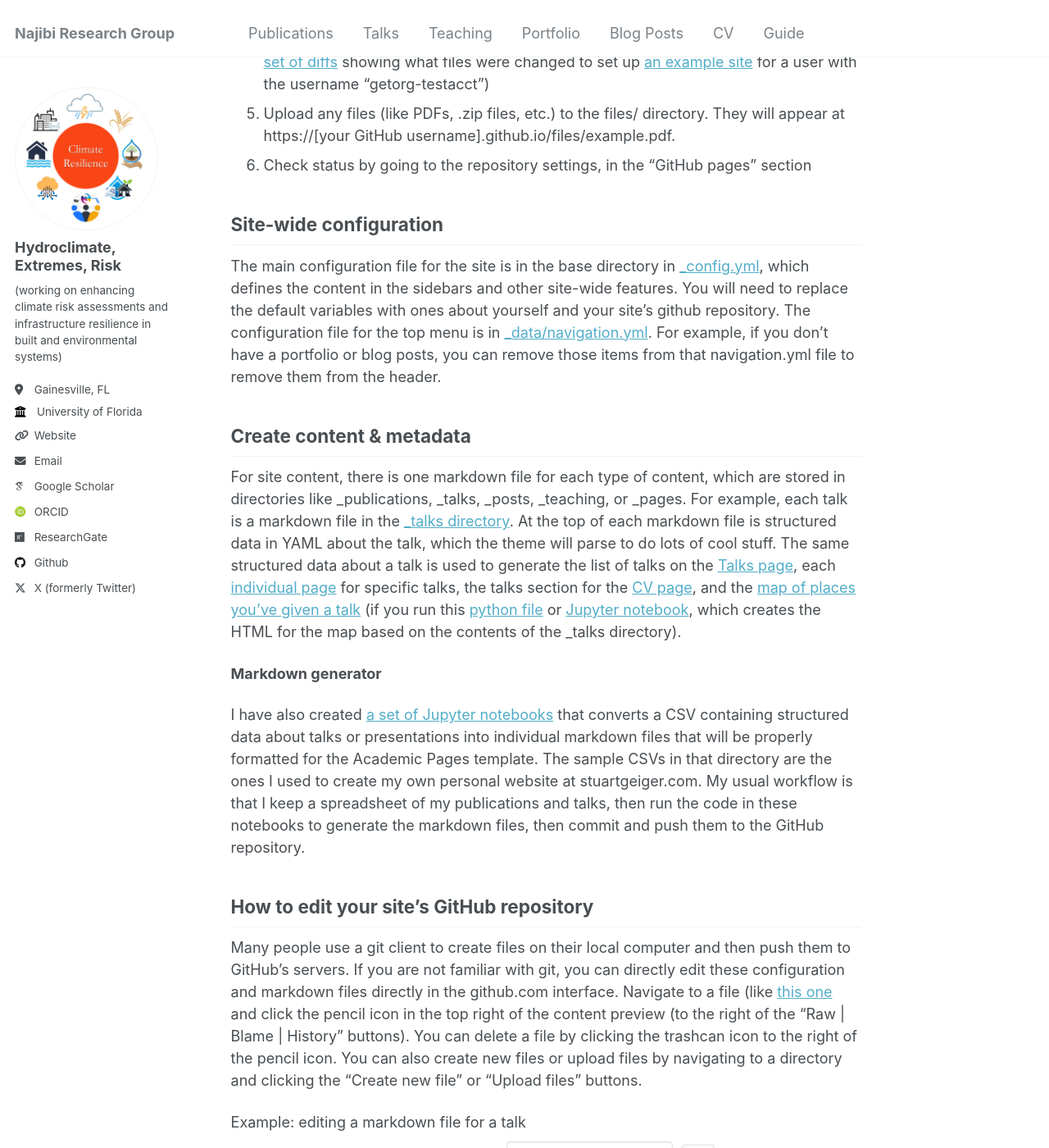
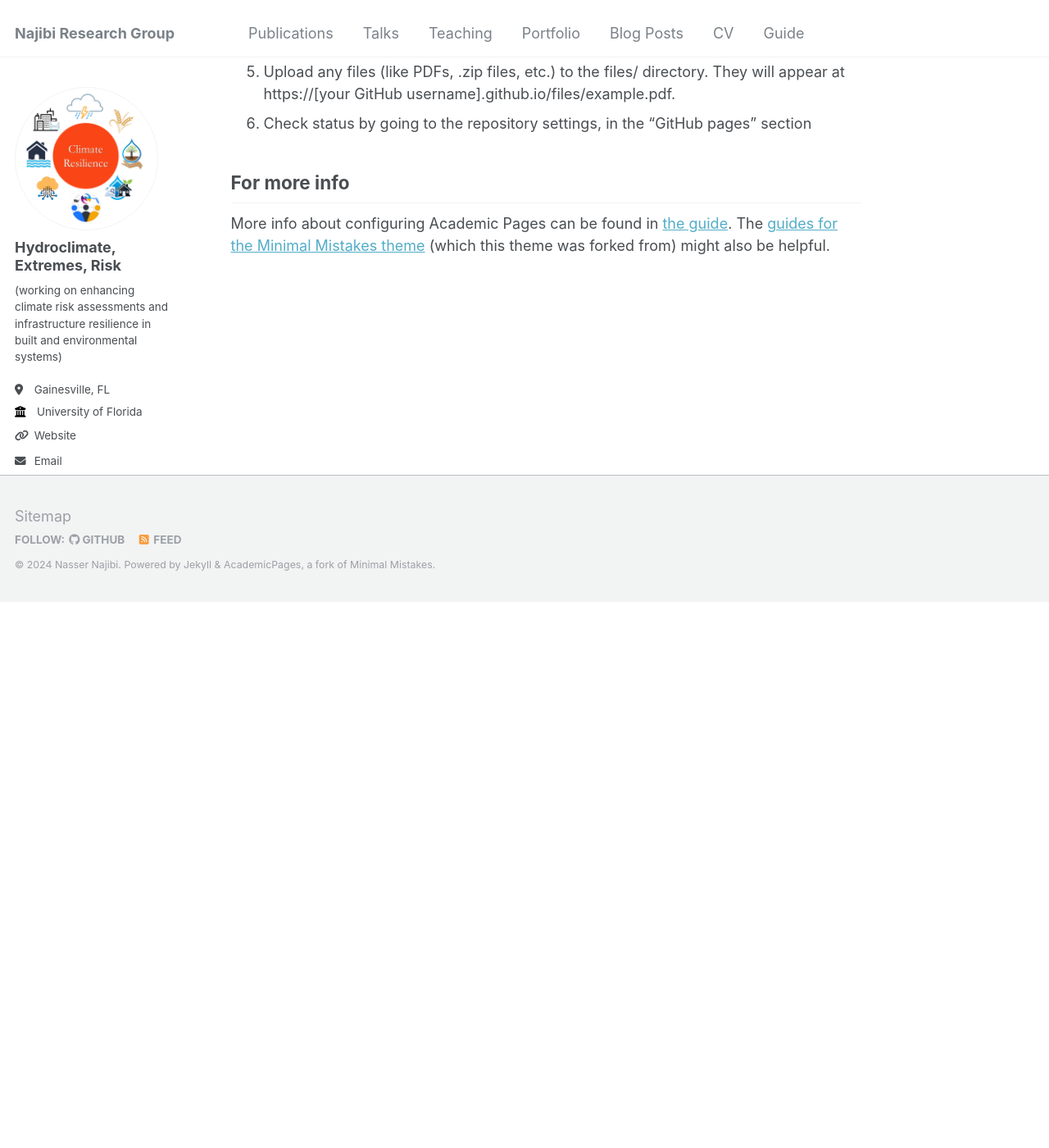
Before and after one commit to nassernajibi/lab, a Jekyll site: the page built from _pages/about.md, in a window 1280 px wide and 1400 px high, scrolled down 1202 px. Shown: the whole window at 82% size. Built offline with Jekyll 4.4.1, drawn with Linux system fonts in a browser that asks for light colours; some web fonts are replaced; after the commit the page ends 1937 px from its top, so only the background shows below that; some of the changed text lies outside the part shown.

Commit message:
Updated about

```diff
--- a/_pages/about.md
+++ b/_pages/about.md
@@ -1,6 +1,6 @@
 ---
 permalink: /
-title: "Academic Pages is a ready-to-fork GitHub Pages template for academic personal websites"
+title: "Welcome!"
 author_profile: true
 redirect_from:
   - /about/
@@ -9,13 +9,12 @@
 
 This is the front page of a website that is powered by the [Academic Pages template](https://github.com/academicpages/academicpages.github.io) and hosted on GitHub pages. [GitHub pages](https://pages.github.com) is a free service in which websites are built and hosted from code and data stored in a GitHub repository, automatically updating when a new commit is made to the respository. This template was forked from the [Minimal Mistakes Jekyll Theme](https://mmistakes.github.io/minimal-mistakes/) created by Michael Rose, and then extended to support the kinds of content that academics have: publications, talks, teaching, a portfolio, blog posts, and a dynamically-generated CV. You can fork [this repository](https://github.com/academicpages/academicpages.github.io) right now, modify the configuration and markdown files, add your own PDFs and other content, and have your own site for free, with no ads! An older version of this template powers my own personal website at [stuartgeiger.com](http://stuartgeiger.com), which uses [this Github repository](https://github.com/staeiou/staeiou.github.io).
 
-A data-driven personal website
+What we do
 ======
 Like many other Jekyll-based GitHub Pages templates, Academic Pages makes you separate the website's content from its form. The content & metadata of your website are in structured markdown files, while various other files constitute the theme, specifying how to transform that content & metadata into HTML pages. You keep these various markdown (.md), YAML (.yml), HTML, and CSS files in a public GitHub repository. Each time you commit and push an update to the repository, the [GitHub pages](https://pages.github.com/) service creates static HTML pages based on these files, which are hosted on GitHub's servers free of charge.
-
 Many of the features of dynamic content management systems (like Wordpress) can be achieved in this fashion, using a fraction of the computational resources and with far less vulnerability to hacking and DDoSing. You can also modify the theme to your heart's content without touching the content of your site. If you get to a point where you've broken something in Jekyll/HTML/CSS beyond repair, your markdown files describing your talks, publications, etc. are safe. You can rollback the changes or even delete the repository and start over -- just be sure to save the markdown files! Finally, you can also write scripts that process the structured data on the site, such as [this one](https://github.com/academicpages/academicpages.github.io/blob/master/talkmap.ipynb) that analyzes metadata in pages about talks to display [a map of every location you've given a talk](https://academicpages.github.io/talkmap.html).
 
-Getting started
+Why we do
 ======
 1. Register a GitHub account if you don't have one and confirm your e-mail (required!)
 1. Fork [this repository](https://github.com/academicpages/academicpages.github.io) by clicking the "fork" button in the top right.
@@ -24,26 +23,6 @@
 1. Upload any files (like PDFs, .zip files, etc.) to the files/ directory. They will appear at https://[your GitHub username].github.io/files/example.pdf.
 1. Check status by going to the repository settings, in the "GitHub pages" section
 
-Site-wide configuration
-------
-The main configuration file for the site is in the base directory in [_config.yml](https://github.com/academicpages/academicpages.github.io/blob/master/_config.yml), which defines the content in the sidebars and other site-wide features. You will need to replace the default variables with ones about yourself and your site's github repository. The configuration file for the top menu is in [_data/navigation.yml](https://github.com/academicpages/academicpages.github.io/blob/master/_data/navigation.yml). For example, if you don't have a portfolio or blog posts, you can remove those items from that navigation.yml file to remove them from the header.
-
-Create content & metadata
-------
-For site content, there is one markdown file for each type of content, which are stored in directories like _publications, _talks, _posts, _teaching, or _pages. For example, each talk is a markdown file in the [_talks directory](https://github.com/academicpages/academicpages.github.io/tree/master/_talks). At the top of each markdown file is structured data in YAML about the talk, which the theme will parse to do lots of cool stuff. The same structured data about a talk is used to generate the list of talks on the [Talks page](https://academicpages.github.io/talks), each [individual page](https://academicpages.github.io/talks/2012-03-01-talk-1) for specific talks, the talks section for the [CV page](https://academicpages.github.io/cv), and the [map of places you've given a talk](https://academicpages.github.io/talkmap.html) (if you run this [python file](https://github.com/academicpages/academicpages.github.io/blob/master/talkmap.py) or [Jupyter notebook](https://github.com/academicpages/academicpages.github.io/blob/master/talkmap.ipynb), which creates the HTML for the map based on the contents of the _talks directory).
-
-**Markdown generator**
-
-I have also created [a set of Jupyter notebooks](https://github.com/academicpages/academicpages.github.io/tree/master/markdown_generator
-) that converts a CSV containing structured data about talks or presentations into individual markdown files that will be properly formatted for the Academic Pages template. The sample CSVs in that directory are the ones I used to create my own personal website at stuartgeiger.com. My usual workflow is that I keep a spreadsheet of my publications and talks, then run the code in these notebooks to generate the markdown files, then commit and push them to the GitHub repository.
-
-How to edit your site's GitHub repository
-------
-Many people use a git client to create files on their local computer and then push them to GitHub's servers. If you are not familiar with git, you can directly edit these configuration and markdown files directly in the github.com interface. Navigate to a file (like [this one](https://github.com/academicpages/academicpages.github.io/blob/master/_talks/2012-03-01-talk-1.md) and click the pencil icon in the top right of the content preview (to the right of the "Raw | Blame | History" buttons). You can delete a file by clicking the trashcan icon to the right of the pencil icon. You can also create new files or upload files by navigating to a directory and clicking the "Create new file" or "Upload files" buttons.
-
-Example: editing a markdown file for a talk
-![Editing a markdown file for a talk](/images/editing-talk.png)
-
 For more info
 ------
 More info about configuring Academic Pages can be found in [the guide](https://academicpages.github.io/markdown/). The [guides for the Minimal Mistakes theme](https://mmistakes.github.io/minimal-mistakes/docs/configuration/) (which this theme was forked from) might also be helpful.
```
